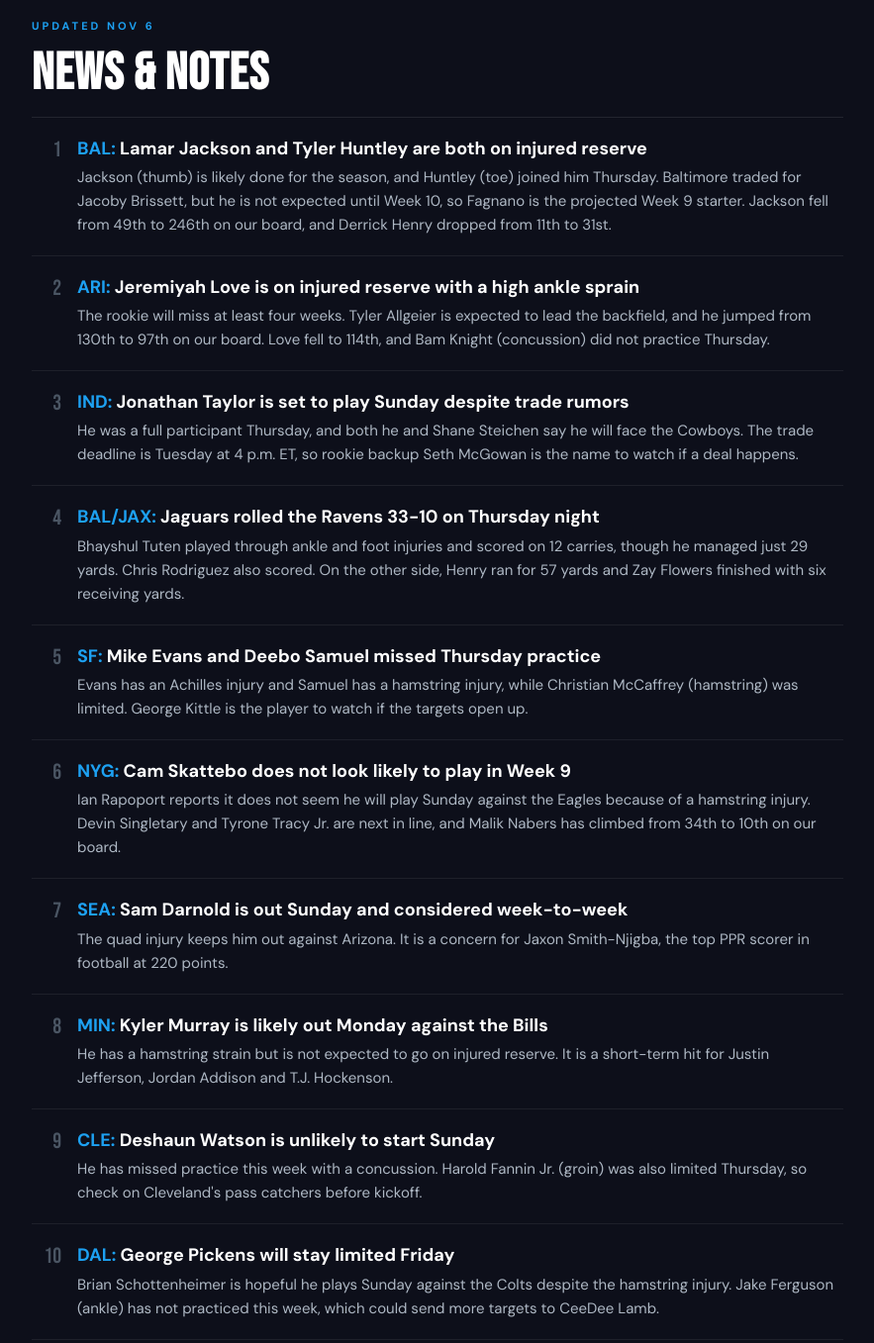
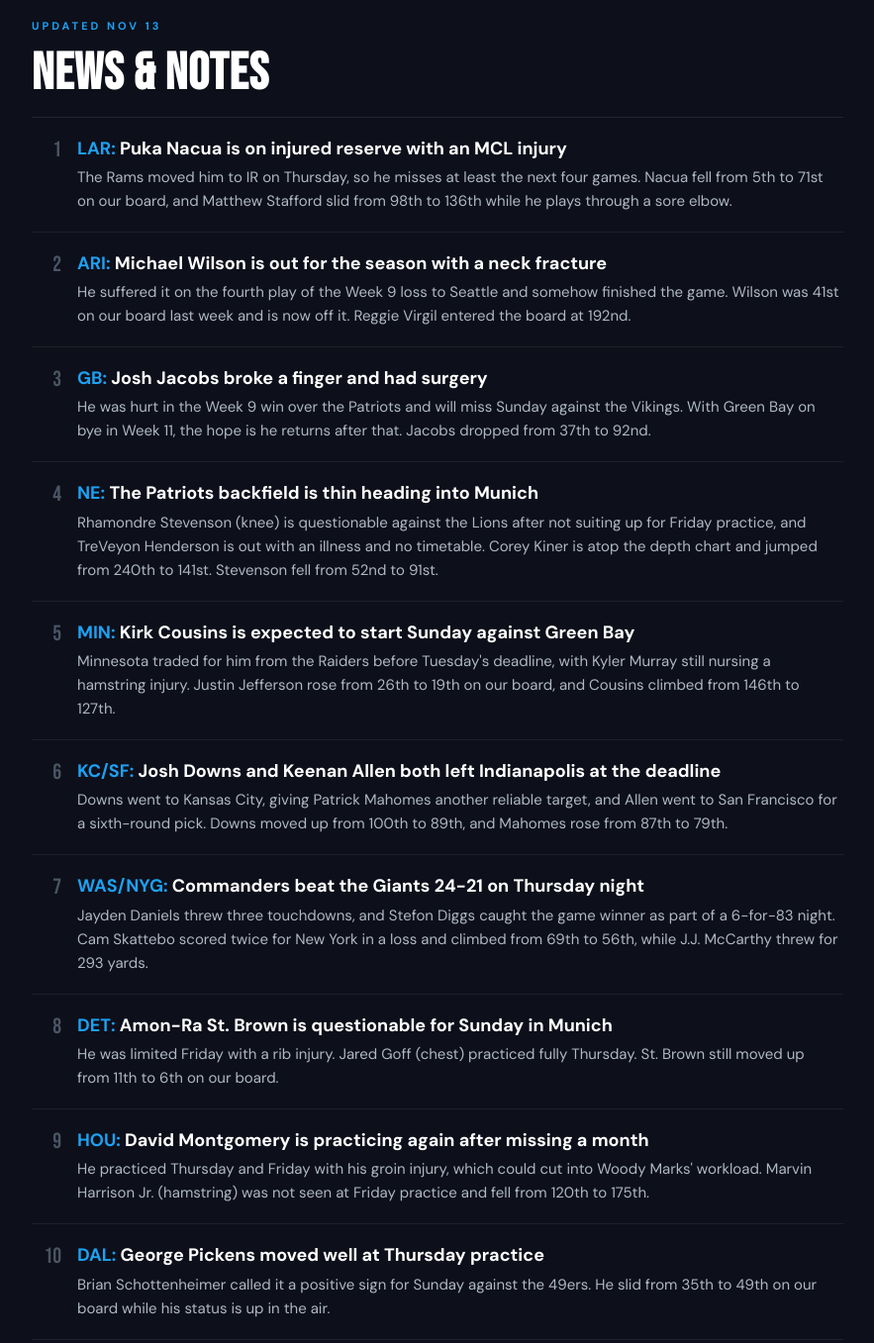
Before and after one commit to fantasymaxxing/fantasymaxxing, a plain HTML site: page index.html in a window 1280 px wide. Shown: the part 880-2237 px from the top of the page at 99% size, without its empty margins (58-941 px from the left). Drawn offline with Linux system fonts and the light colour scheme.

Commit message:
Add files via upload

```diff
--- a/index.html
+++ b/index.html
@@ -185,48 +185,48 @@ footer{border-top:1px solid rgba(255,255,255,0.06);padding:32px 24px;text-align:
 <div class="divider"></div>
 <section id="news">
   <div class="section-inner">
-    <div class="section-tag">Updated Nov 6</div>
+    <div class="section-tag">Updated Nov 13</div>
     <h2 class="section-title">NEWS &amp; NOTES</h2>
     <ol class="news-list">
       <li class="news-item"><span class="ni-num">1</span><div class="ni-main">
-        <div class="ni-head"><span class="ni-team">BAL:</span> Lamar Jackson and Tyler Huntley are both on injured reserve</div>
-        <div class="ni-body">Jackson (thumb) is likely done for the season, and Huntley (toe) joined him Thursday. Baltimore traded for Jacoby Brissett, but he is not expected until Week 10, so Fagnano is the projected Week 9 starter. Jackson fell from 49th to 246th on our board, and Derrick Henry dropped from 11th to 31st.</div>
+        <div class="ni-head"><span class="ni-team">LAR:</span> Puka Nacua is on injured reserve with an MCL injury</div>
+        <div class="ni-body">The Rams moved him to IR on Thursday, so he misses at least the next four games. Nacua fell from 5th to 71st on our board, and Matthew Stafford slid from 98th to 136th while he plays through a sore elbow.</div>
       </div></li>
       <li class="news-item"><span class="ni-num">2</span><div class="ni-main">
-        <div class="ni-head"><span class="ni-team">ARI:</span> Jeremiyah Love is on injured reserve with a high ankle sprain</div>
-        <div class="ni-body">The rookie will miss at least four weeks. Tyler Allgeier is expected to lead the backfield, and he jumped from 130th to 97th on our board. Love fell to 114th, and Bam Knight (concussion) did not practice Thursday.</div>
+        <div class="ni-head"><span class="ni-team">ARI:</span> Michael Wilson is out for the season with a neck fracture</div>
+        <div class="ni-body">He suffered it on the fourth play of the Week 9 loss to Seattle and somehow finished the game. Wilson was 41st on our board last week and is now off it. Reggie Virgil entered the board at 192nd.</div>
       </div></li>
       <li class="news-item"><span class="ni-num">3</span><div class="ni-main">
-        <div class="ni-head"><span class="ni-team">IND:</span> Jonathan Taylor is set to play Sunday despite trade rumors</div>
-        <div class="ni-body">He was a full participant Thursday, and both he and Shane Steichen say he will face the Cowboys. The trade deadline is Tuesday at 4 p.m. ET, so rookie backup Seth McGowan is the name to watch if a deal happens.</div>
+        <div class="ni-head"><span class="ni-team">GB:</span> Josh Jacobs broke a finger and had surgery</div>
+        <div class="ni-body">He was hurt in the Week 9 win over the Patriots and will miss Sunday against the Vikings. With Green Bay on bye in Week 11, the hope is he returns after that. Jacobs dropped from 37th to 92nd.</div>
       </div></li>
       <li class="news-item"><span class="ni-num">4</span><div class="ni-main">
-        <div class="ni-head"><span class="ni-team">BAL/JAX:</span> Jaguars rolled the Ravens 33-10 on Thursday night</div>
-        <div class="ni-body">Bhayshul Tuten played through ankle and foot injuries and scored on 12 carries, though he managed just 29 yards. Chris Rodriguez also scored. On the other side, Henry ran for 57 yards and Zay Flowers finished with six receiving yards.</div>
+        <div class="ni-head"><span class="ni-team">NE:</span> The Patriots backfield is thin heading into Munich</div>
+        <div class="ni-body">Rhamondre Stevenson (knee) is questionable against the Lions after not suiting up for Friday practice, and TreVeyon Henderson is out with an illness and no timetable. Corey Kiner is atop the depth chart and jumped from 240th to 141st. Stevenson fell from 52nd to 91st.</div>
       </div></li>
       <li class="news-item"><span class="ni-num">5</span><div class="ni-main">
-        <div class="ni-head"><span class="ni-team">SF:</span> Mike Evans and Deebo Samuel missed Thursday practice</div>
-        <div class="ni-body">Evans has an Achilles injury and Samuel has a hamstring injury, while Christian McCaffrey (hamstring) was limited. George Kittle is the player to watch if the targets open up.</div>
+        <div class="ni-head"><span class="ni-team">MIN:</span> Kirk Cousins is expected to start Sunday against Green Bay</div>
+        <div class="ni-body">Minnesota traded for him from the Raiders before Tuesday's deadline, with Kyler Murray still nursing a hamstring injury. Justin Jefferson rose from 26th to 19th on our board, and Cousins climbed from 146th to 127th.</div>
       </div></li>
       <li class="news-item"><span class="ni-num">6</span><div class="ni-main">
-        <div class="ni-head"><span class="ni-team">NYG:</span> Cam Skattebo does not look likely to play in Week 9</div>
-        <div class="ni-body">Ian Rapoport reports it does not seem he will play Sunday against the Eagles because of a hamstring injury. Devin Singletary and Tyrone Tracy Jr. are next in line, and Malik Nabers has climbed from 34th to 10th on our board.</div>
+        <div class="ni-head"><span class="ni-team">KC/SF:</span> Josh Downs and Keenan Allen both left Indianapolis at the deadline</div>
+        <div class="ni-body">Downs went to Kansas City, giving Patrick Mahomes another reliable target, and Allen went to San Francisco for a sixth-round pick. Downs moved up from 100th to 89th, and Mahomes rose from 87th to 79th.</div>
       </div></li>
       <li class="news-item"><span class="ni-num">7</span><div class="ni-main">
-        <div class="ni-head"><span class="ni-team">SEA:</span> Sam Darnold is out Sunday and considered week-to-week</div>
-        <div class="ni-body">The quad injury keeps him out against Arizona. It is a concern for Jaxon Smith-Njigba, the top PPR scorer in football at 220 points.</div>
+        <div class="ni-head"><span class="ni-team">WAS/NYG:</span> Commanders beat the Giants 24-21 on Thursday night</div>
+        <div class="ni-body">Jayden Daniels threw three touchdowns, and Stefon Diggs caught the game winner as part of a 6-for-83 night. Cam Skattebo scored twice for New York in a loss and climbed from 69th to 56th, while J.J. McCarthy threw for 293 yards.</div>
       </div></li>
       <li class="news-item"><span class="ni-num">8</span><div class="ni-main">
-        <div class="ni-head"><span class="ni-team">MIN:</span> Kyler Murray is likely out Monday against the Bills</div>
-        <div class="ni-body">He has a hamstring strain but is not expected to go on injured reserve. It is a short-term hit for Justin Jefferson, Jordan Addison and T.J. Hockenson.</div>
+        <div class="ni-head"><span class="ni-team">DET:</span> Amon-Ra St. Brown is questionable for Sunday in Munich</div>
+        <div class="ni-body">He was limited Friday with a rib injury. Jared Goff (chest) practiced fully Thursday. St. Brown still moved up from 11th to 6th on our board.</div>
       </div></li>
       <li class="news-item"><span class="ni-num">9</span><div class="ni-main">
-        <div class="ni-head"><span class="ni-team">CLE:</span> Deshaun Watson is unlikely to start Sunday</div>
-        <div class="ni-body">He has missed practice this week with a concussion. Harold Fannin Jr. (groin) was also limited Thursday, so check on Cleveland's pass catchers before kickoff.</div>
+        <div class="ni-head"><span class="ni-team">HOU:</span> David Montgomery is practicing again after missing a month</div>
+        <div class="ni-body">He practiced Thursday and Friday with his groin injury, which could cut into Woody Marks' workload. Marvin Harrison Jr. (hamstring) was not seen at Friday practice and fell from 120th to 175th.</div>
       </div></li>
       <li class="news-item"><span class="ni-num">10</span><div class="ni-main">
-        <div class="ni-head"><span class="ni-team">DAL:</span> George Pickens will stay limited Friday</div>
-        <div class="ni-body">Brian Schottenheimer is hopeful he plays Sunday against the Colts despite the hamstring injury. Jake Ferguson (ankle) has not practiced this week, which could send more targets to CeeDee Lamb.</div>
+        <div class="ni-head"><span class="ni-team">DAL:</span> George Pickens moved well at Thursday practice</div>
+        <div class="ni-body">Brian Schottenheimer called it a positive sign for Sunday against the 49ers. He slid from 35th to 49th on our board while his status is up in the air.</div>
       </div></li>
     </ol>
   </div>
```
